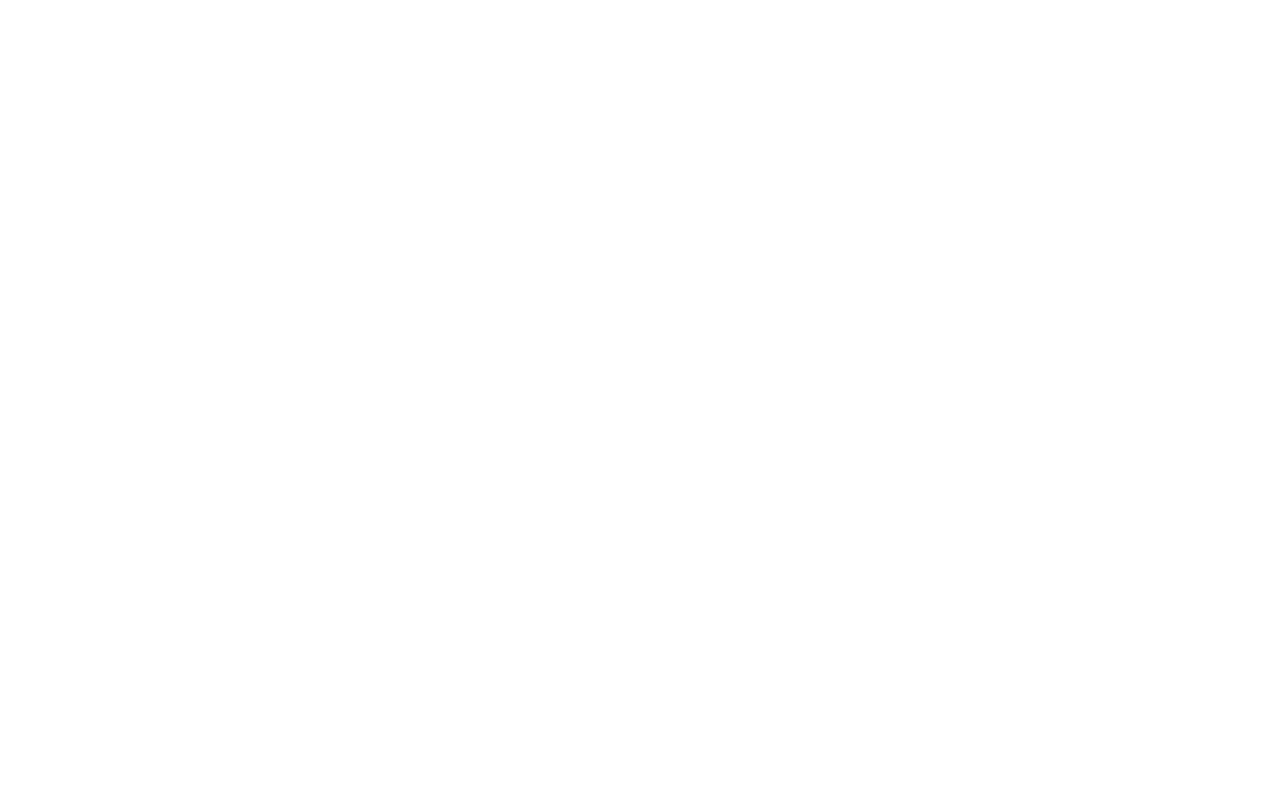
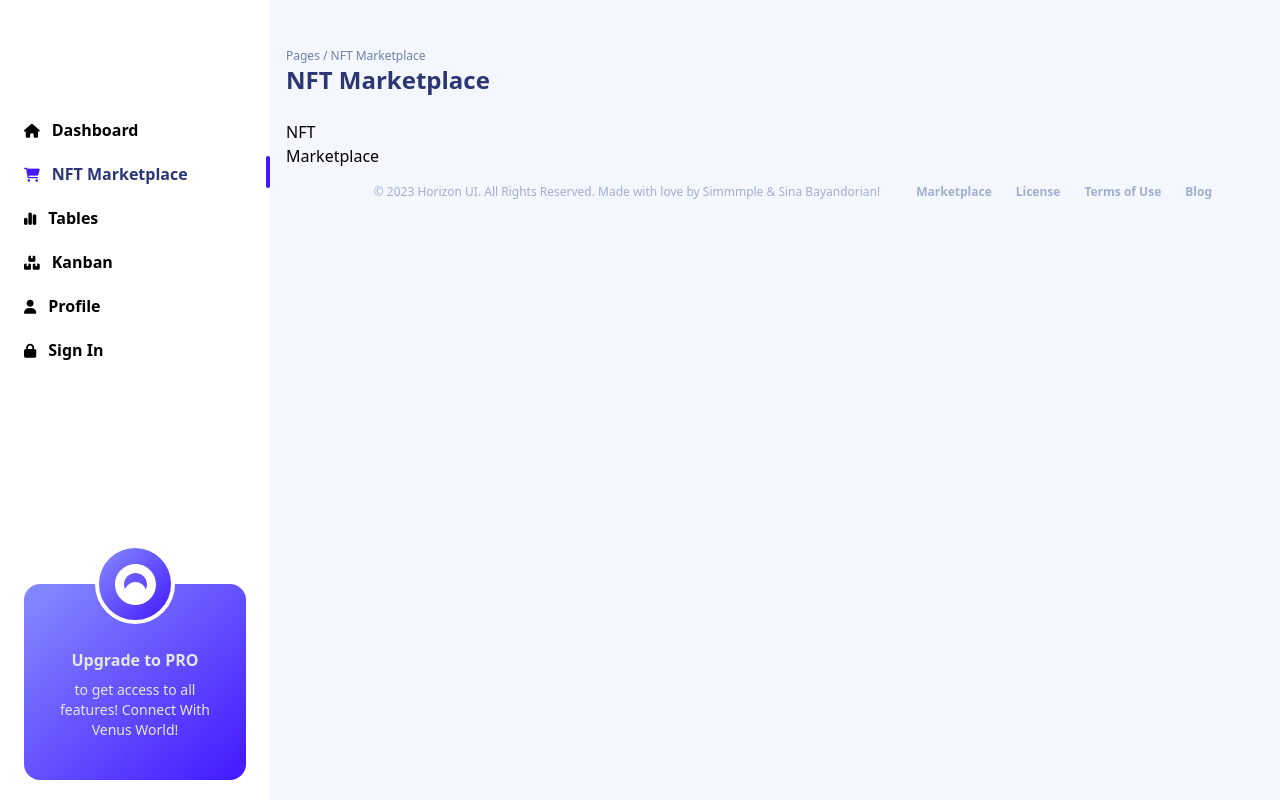
Before and after one commit to sina-byn/horizon-ui-dashboard, a React (Vite) app: page /marketplace in a window 1280 px wide. Before the commit this address had no page. Built offline with nearby package versions, Linux system fonts and the light colour scheme.

Commit message:
nft marketplace page added

```diff
--- /dev/null
+++ b/src/pages/Marketplace.tsx
@@ -0,0 +1,14 @@
+// * layouts
+import MainLayout from "../layouts/MainLayout";
+
+// * components
+
+const Marketplace = () => {
+    return (
+        <MainLayout title="NFT Marketplace">
+            NFT Marketplace
+        </MainLayout>
+    );
+};
+
+export default Marketplace;
--- a/src/routes/AppRoutes.tsx
+++ b/src/routes/AppRoutes.tsx
@@ -2,10 +2,12 @@
 
 // * pages
 import MainDashboard from '../pages';
+import Marketplace from '../pages/Marketplace';
 
 const AppRoutes = () => {
   return (
     <Routes>
+      <Route path='/marketplace' element={<Marketplace />} />
       <Route path='/' element={<MainDashboard />} />
     </Routes>
   );
```
